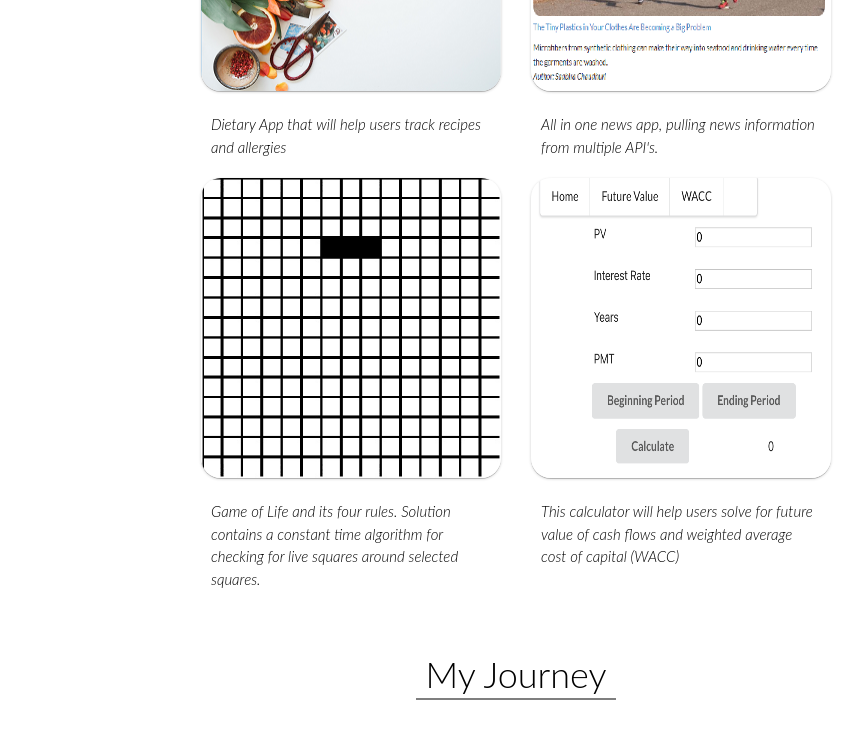
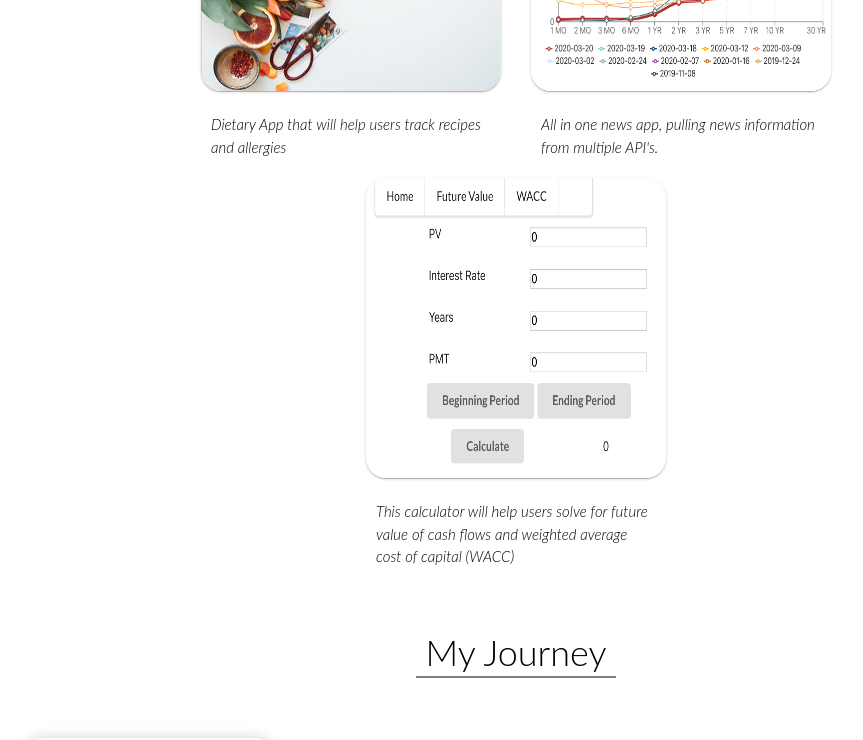
Before and after one commit to vanceleon/Portfolio_Site, a React (Create React App) app in the folder portfolio/: page / in a window 1280 px wide. Shown: the part 869-1609 px from the top of the page, without its empty margins (124-987 px from the left). Built offline with nearby package versions, Linux system fonts and the light colour scheme.

Commit message:
changing morning briefing picture removing game of life project from portfolio

```diff
--- a/portfolio/src/data/projects.js
+++ b/portfolio/src/data/projects.js
@@ -1,6 +1,6 @@
 import SMARTRECIPEZ from '../img/projects/SmartRecipez.png'
-import MORNINGBRIEF from '../img/projects/MorningBrief.png'
-import GAMEOFLIFE from '../img/projects/GameOfLife.JPG'
+import MORNINGBRIEF from '../img/projects/MorningBriefing.png'
+// import GAMEOFLIFE from '../img/projects/GameOfLife.JPG'
 import FINANCECALCULATOR from '../img/projects/FinanceCalculator.png'
 
 export const projects = [
@@ -16,12 +16,12 @@ export const projects = [
       title: 'Morning Briefing',
       description: `All in one news app, pulling news information from multiple API's.`
     },
-    {
-      image: GAMEOFLIFE,
-      projectUrl: 'https://vl-game-of-life.netlify.com/',
-      title: 'Game of Life',
-      description: 'Game of Life and its four rules. Solution contains a constant time algorithm for checking for live squares around selected squares.'
-    },
+    // {
+    //   image: GAMEOFLIFE,
+    //   projectUrl: 'https://vl-game-of-life.netlify.com/',
+    //   title: 'Game of Life',
+    //   description: 'Game of Life and its four rules. Solution contains a constant time algorithm for checking for live squares around selected squares.'
+    // },
     {
       image: FINANCECALCULATOR,
       projectUrl: 'https://finance-calculator.netlify.com/',
```
Also changed, not shown: portfolio/src/img/projects/MorningBrief.png (deleted), portfolio/src/img/projects/MorningBriefing.png (added).
